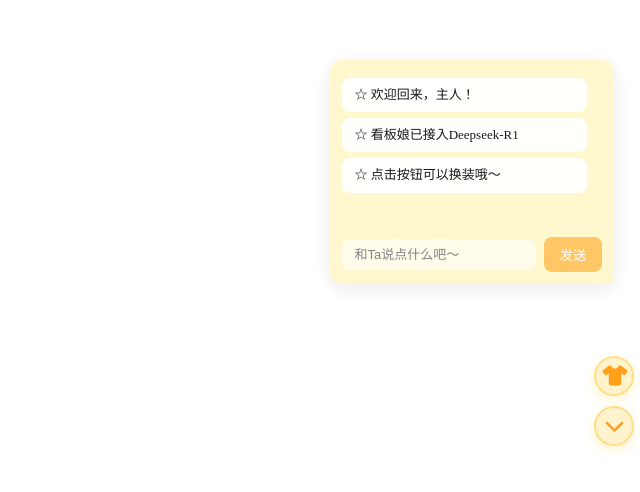
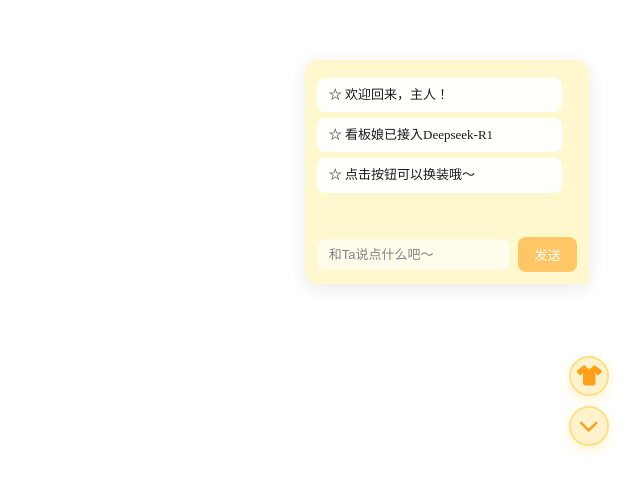
Before and after one commit to Kihh/live2d, a plain HTML site: page index.html in a window 1280 px wide. Shown: the part 196-688 px from the top of the page, without its empty margins (640-1280 px from the left). Drawn offline with nearby package versions, Linux system fonts and the light colour scheme; no server answers.

Commit message:
Add files via upload

```diff
--- a/css/main.css
+++ b/css/main.css
@@ -7,7 +7,7 @@
 
 .live2d-wrapper {
     position: fixed;
-    right: 2vw;
+    right: 4vw;
     bottom: var(--model-offset-bottom);
     z-index: 1000;
     display: flex;
```
